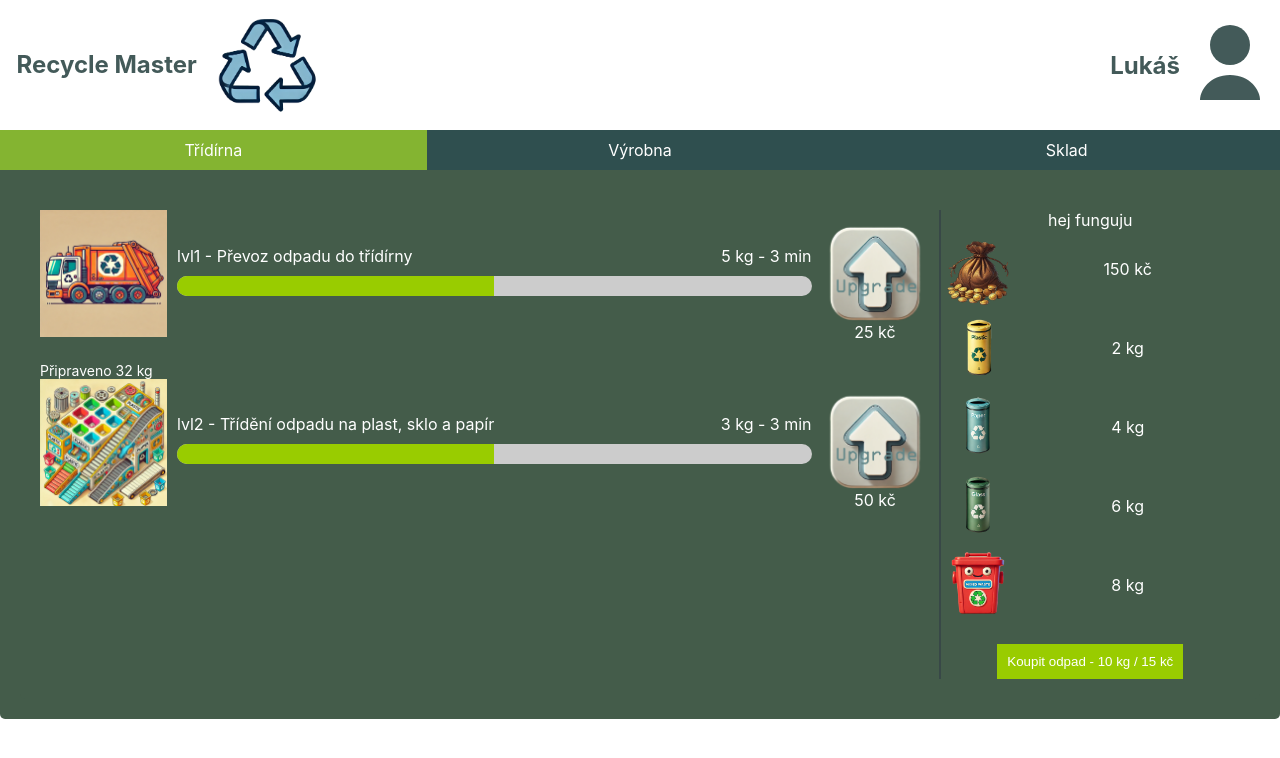
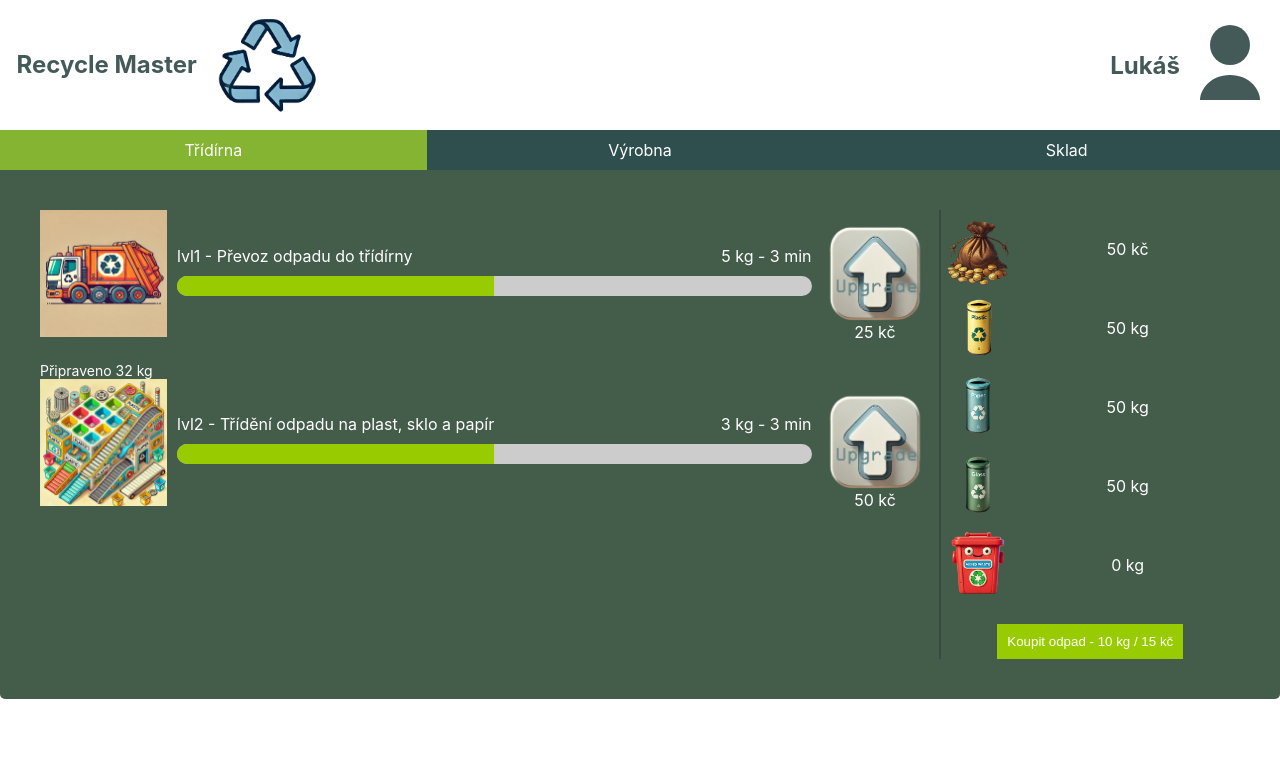
Before and after one commit to luky08/BP_recycle_master, a React (Create React App) app: page / in a window 1280 px wide. Shown: the top 758 px of the page. Built offline with nearby package versions, Linux system fonts and the light colour scheme.

Commit message:
inventory list je hotov a vypisuje se na každé stránce

```diff
--- a/src/components/InventoryList.js
+++ b/src/components/InventoryList.js
@@ -1,43 +1,60 @@
-import React from "react";
+import React, { useState } from "react";
 import "./InventoryList.css";
 
 const Inventory = () => {
+  //Proměné
+  const [trash, setTrash] = useState(0);
+  const [money, setMoney] = useState(50);
+  const plastic_waste = useState(50);
+  const glass_waste = useState(50);
+  const paper_waste = useState(50);
+
+  const addTrash = () => {
+    if (money < 15) {
+      alert("Nemáš dostatek peněz!");
+      return; // Zastaví provádění funkce
+    }
+    setTrash(trash + 10); // Zvýší množství odpadu
+    setMoney(money - 15); // Sníží množství peněz
+  };
+
   return (
     <div className="right-section">
-      hej funguju
       <div className="info-box">
         <div className="info-row">
           <div className="picture">
             <img src="/img/peníze.png" alt="Peníze" />
           </div>
-          <div className="text">150 kč </div>
+          <div className="text">{money} kč </div>
         </div>
         <div className="info-row">
           <div className="picture">
             <img src="/img/plast.png" alt="Plast" />
           </div>
-          <div className="text">2 kg </div>
+          <div className="text">{plastic_waste} kg </div>
         </div>
         <div className="info-row">
           <div className="picture">
             <img src="/img/papír.png" alt="Plast" />
           </div>
-          <div className="text">4 kg </div>
+          <div className="text">{paper_waste} kg </div>
         </div>
         <div className="info-row">
           <div className="picture">
             <img src="/img/sklo.png" alt="Plast" />
           </div>
-          <div className="text">6 kg </div>
+          <div className="text">{glass_waste} kg </div>
         </div>
         <div className="info-row">
           <div className="picture">
             <img src="/img/smešný koš.png" alt="Plast" />
           </div>
-          <div className="text">8 kg </div>
+          <div className="text">{trash} kg </div>
         </div>
       </div>
-      <button className="purchase-button">Koupit odpad - 10 kg / 15 kč</button>
+      <button className="purchase-button" onClick={addTrash}>
+        Koupit odpad - 10 kg / 15 kč
+      </button>
     </div>
   );
 };
```
